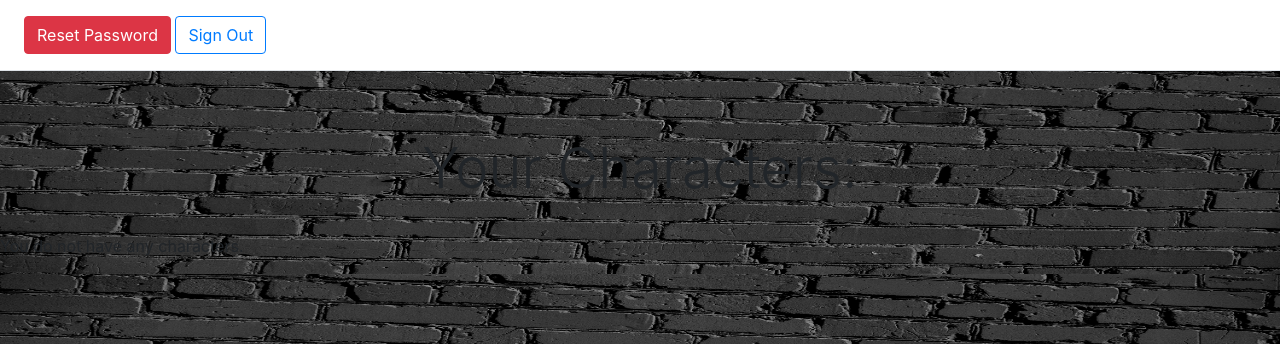
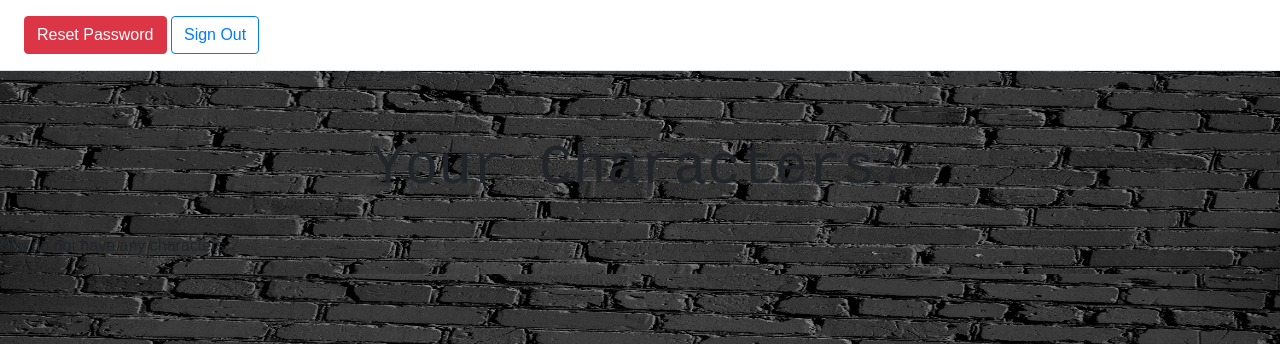
Before and after one commit to atugangui/Apocalypse47, a PHP site: page /welcome.php in a window 1280 px wide. Shown: the top 344 px of the page. Run offline with PHP 8.4, Linux system fonts and the light colour scheme; the visitor is signed in with stand-in values (Sample User, id 1); data that the repository does not hold is empty.

Commit message:
Add files via upload

```diff
--- a/welcome.css
+++ b/welcome.css
@@ -1,15 +1,22 @@
 body{
 background-image: url("background-brick-close-up-1585710.jpg") ;
 background-size: 100% 100% ;
+font-family: "Ariel", sans-serif;
+}
+
+h1{
+	font-family: "courier", serif;
 }
 
 	.card-body {
 	text-align: center ;
+
 }
 
 .card {
 	margin-top: .5rem ;
 	margin-bottom: .5rem ;
+	color: #A1A0A0 ;
 }
 
 .newBtnChar {
```
